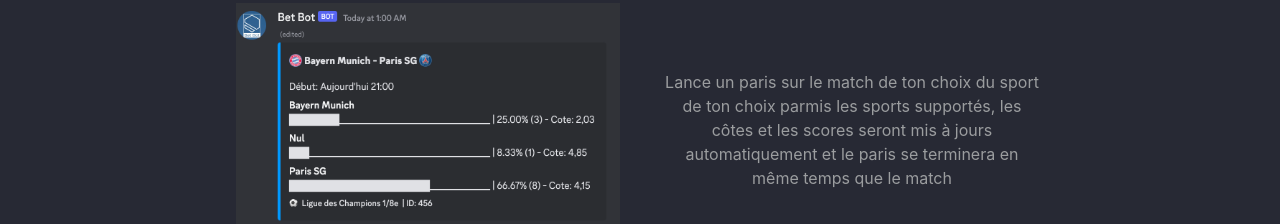
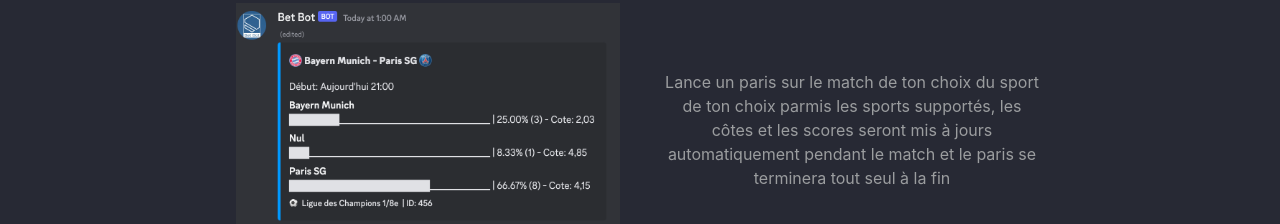
Before and after one commit to sltcestloic/bet-bot-website, a React (Create React App) app: page / in a window 1280 px wide. Shown: the part 725-949 px from the top of the page. Built offline with nearby package versions, Linux system fonts and the light colour scheme.

Commit message:
text update

```diff
--- a/src/pages/home/Home.jsx
+++ b/src/pages/home/Home.jsx
@@ -36,7 +36,7 @@
 			<section className='text-white text-center overflow-x-hidden'>
 
 				<Homecard
-					text='Lance un paris sur le match de ton choix du sport de ton choix parmis les sports supportés, les côtes et les scores seront mis à jours automatiquement et le paris se terminera en même temps que le match'
+					text='Lance un paris sur le match de ton choix du sport de ton choix parmis les sports supportés, les côtes et les scores seront mis à jours automatiquement pendant le match et le paris se terminera tout seul à la fin'
 					img='bet-example.png'
 					odd='ezez'
 				/>
```
